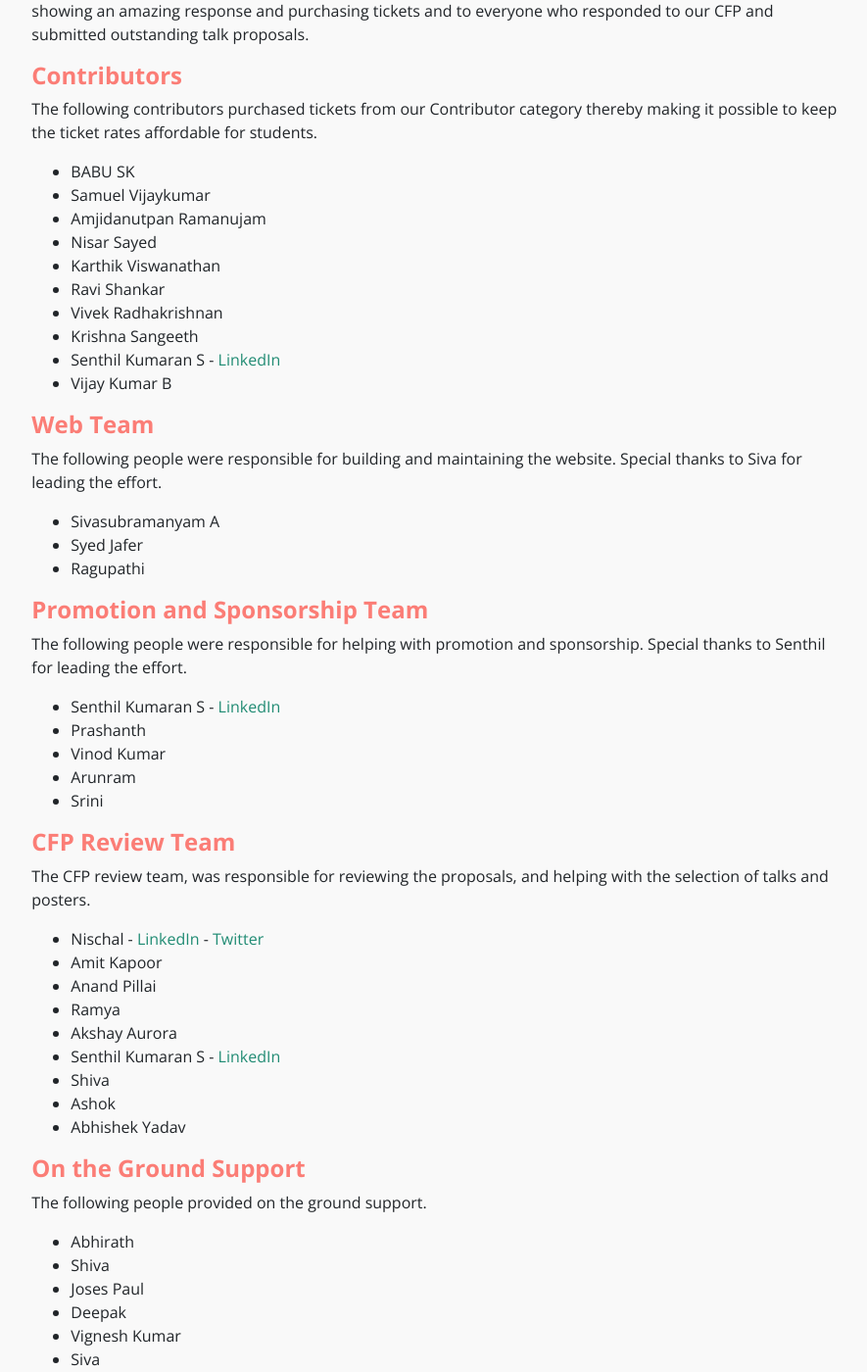
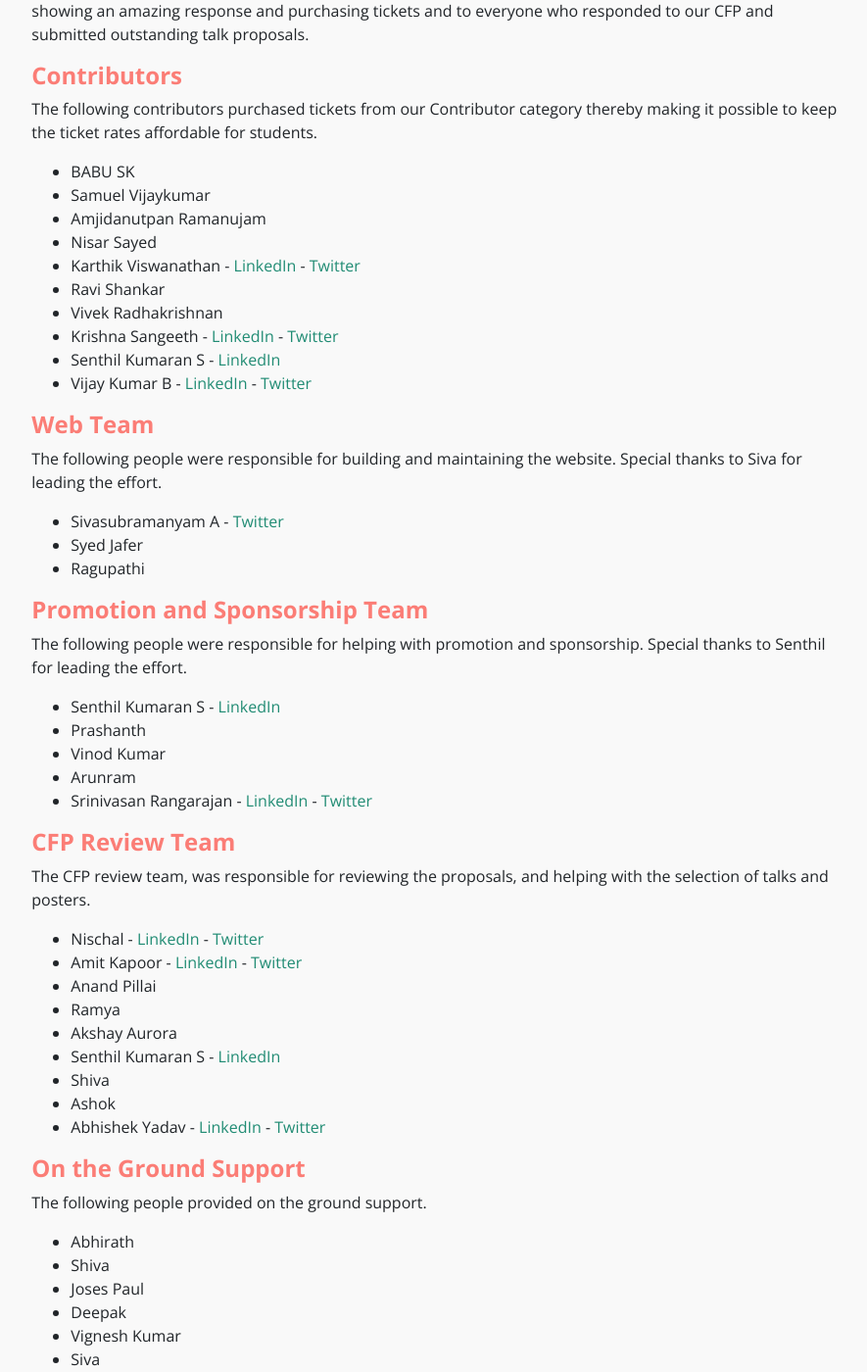
Before and after one commit to PySangamam/website, a Jekyll site: the page built from credits.html, in a window 1280 px wide and 1400 px high, scrolled down 247 px. Shown: the whole window at 98% size, without its empty margins (191-1076 px from the left). Built offline with Jekyll 4.4.1, drawn with Linux system fonts in a browser that asks for light colours.

Commit message:
Adding a few social profiles

```diff
--- a/_data/credits.yml
+++ b/_data/credits.yml
@@ -7,20 +7,38 @@
     - name: Amjidanutpan Ramanujam
     - name: Nisar Sayed
     - name: Karthik Viswanathan
+      social:
+        - type: LinkedIn
+          url: https://www.linkedin.com/in/argvk/
+        - type: Twitter
+          url: https://twitter.com/argvk
     - name: Ravi Shankar
     - name: Vivek Radhakrishnan
     - name: Krishna Sangeeth
+      social:
+        - type: LinkedIn
+          url: https://www.linkedin.com/in/krishna-sangeeth-ks-23872454
+        - type: Twitter
+          url: https://twitter.com/whiletruelearn
     - name: Senthil Kumaran S
       social:
         - type: LinkedIn
           url: https://www.linkedin.com/in/stylesen/
     - name: Vijay Kumar B
+      social:
+        - type: LinkedIn
+          url: https://www.linkedin.com/in/bravegnu/
+        - type: Twitter
+          url: https://twitter.com/bravegnu
 
 - name: Web Team
   description: The following people were responsible for building and
     maintaining the website. Special thanks to Siva for leading the effort.
   volunteers:
     - name: Sivasubramanyam A
+      social:
+        - type: Twitter
+          url: https://twitter.com/astronomersiva
     - name: Syed Jafer
     - name: Ragupathi
 
@@ -35,7 +53,12 @@
     - name: Prashanth
     - name: Vinod Kumar
     - name: Arunram
-    - name: Srini
+    - name: Srinivasan Rangarajan
+      social:
+        - type: LinkedIn
+          url: https://www.linkedin.com/in/cnus8n/
+        - type: Twitter
+          url: https://twitter.com/cnu
 
 - name: CFP Review Team
   description: The CFP review team, was responsible for reviewing the
@@ -48,6 +71,11 @@
         - type: Twitter
           url: http://twitter.com/nischalhp
     - name: Amit Kapoor
+      social:
+        - type: LinkedIn
+          url: https://www.linkedin.com/in/amitkaps/
+        - type: Twitter
+          url: https://twitter.com/amitkaps
     - name: Anand Pillai
     - name: Ramya
     - name: Akshay Aurora
@@ -58,6 +86,11 @@
     - name: Shiva
     - name: Ashok
     - name: Abhishek Yadav
+      social:
+        - type: LinkedIn
+          url: https://www.linkedin.com/in/abhishek-yadav-3b11207/
+        - type: Twitter
+          url: https://twitter.com/h6165
 
 - name: On the Ground Support
   description: The following people provided on the ground support.
```
